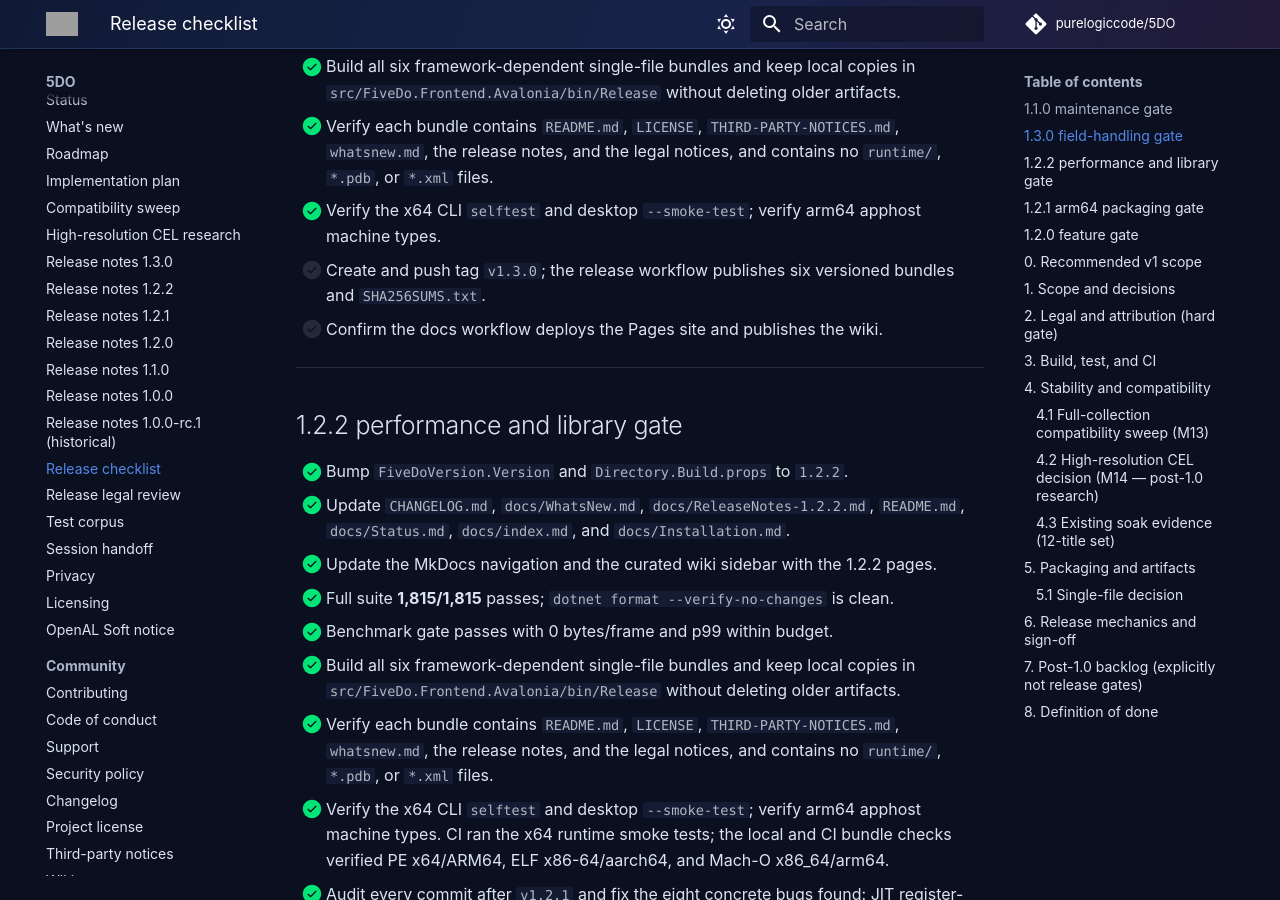
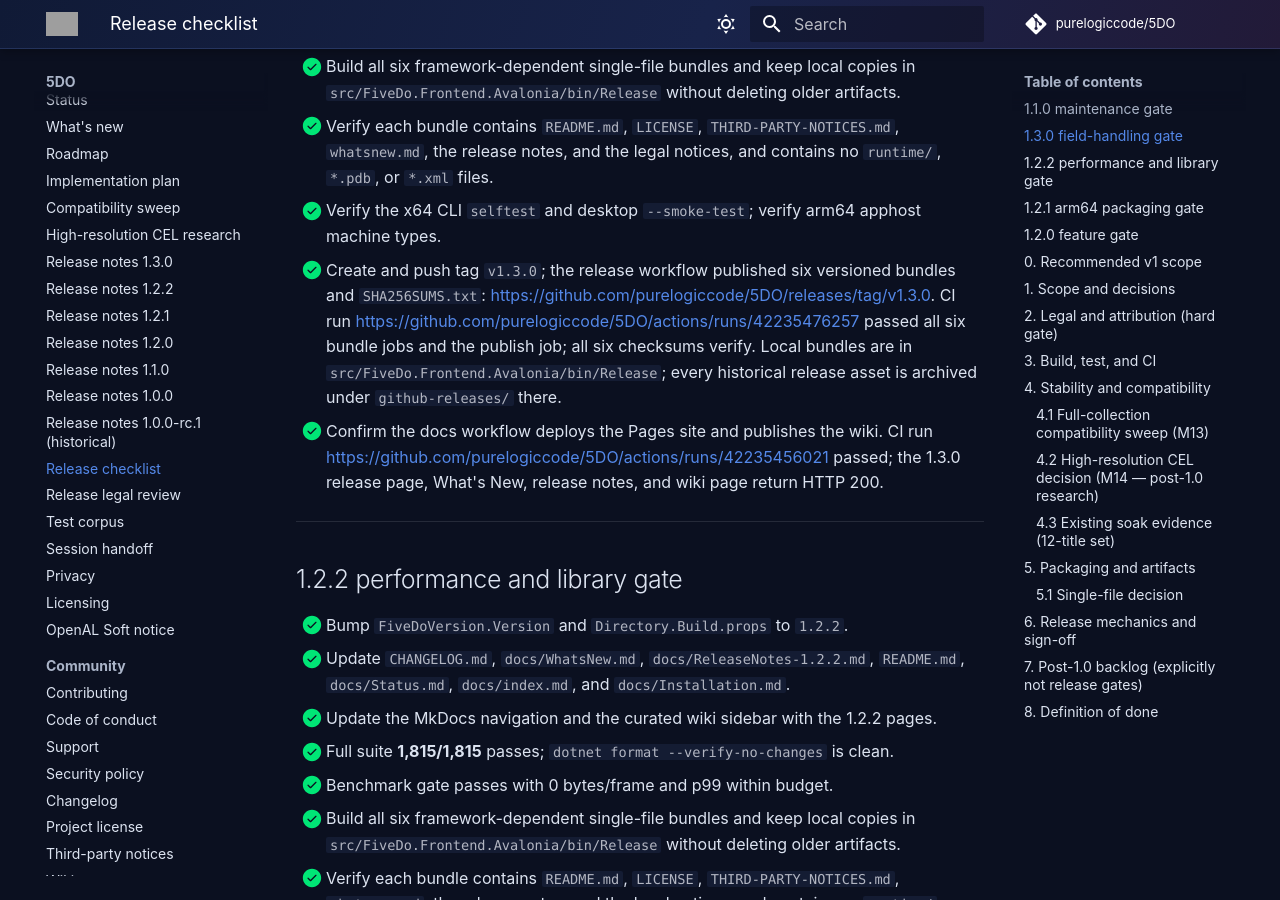
Before and after one commit to purelogiccode/5DO, an MkDocs documentation site: the page built from docs/ReleaseChecklist.md, in a window 1280 px wide and 900 px high, scrolled down 1528 px. Built offline with MkDocs 1.6.1 and Material for MkDocs 9.7.7, drawn with Linux system fonts in a browser that asks for light colours; comment, search, counter and statistics services are not loaded; grey boxes are pictures that could not be loaded.

Commit message:
Record the v1.3.0 release evidence
Link the release and docs workflow runs and note the local bundle archive.

```diff
--- a/docs/ReleaseChecklist.md
+++ b/docs/ReleaseChecklist.md
@@ -59,9 +59,16 @@ run, screenshot, or recorded hash), not just an intention. Update `docs/Status.m
       `runtime/`, `*.pdb`, or `*.xml` files.
 - [x] Verify the x64 CLI `selftest` and desktop `--smoke-test`; verify arm64 apphost
       machine types.
-- [ ] Create and push tag `v1.3.0`; the release workflow publishes six versioned
-      bundles and `SHA256SUMS.txt`.
-- [ ] Confirm the docs workflow deploys the Pages site and publishes the wiki.
+- [x] Create and push tag `v1.3.0`; the release workflow published six versioned
+      bundles and `SHA256SUMS.txt`:
+      <https://github.com/purelogiccode/5DO/releases/tag/v1.3.0>. CI run
+      <https://github.com/purelogiccode/5DO/actions/runs/42235476257> passed all six
+      bundle jobs and the publish job; all six checksums verify. Local bundles are in
+      `src/FiveDo.Frontend.Avalonia/bin/Release`; every historical release asset is
+      archived under `github-releases/` there.
+- [x] Confirm the docs workflow deploys the Pages site and publishes the wiki. CI run
+      <https://github.com/purelogiccode/5DO/actions/runs/42235456021> passed; the
+      1.3.0 release page, What's New, release notes, and wiki page return HTTP 200.
 
 ---
 
```
Also changed, not shown: docs/ImplementationPlan.md (+1 -1 lines), docs/Status.md (+7 -0 lines).
